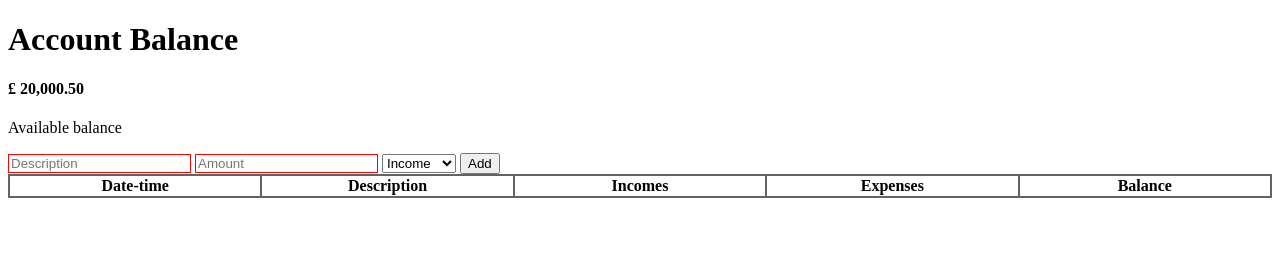
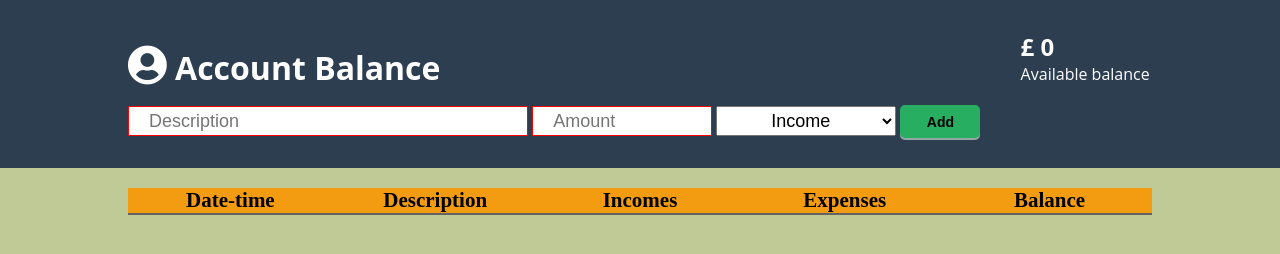
Before and after one commit to Tata-paweennuch/BankAccountBalance-pure-JS, a plain HTML site: page index.html in a window 1280 px wide. Drawn offline with Linux system fonts and the light colour scheme.

Commit message:
first complete version

```diff
--- a/index.html
+++ b/index.html
@@ -6,14 +6,17 @@
     <meta http-equiv="X-UA-Compatible" content="ie=edge">
     <title>Document</title>
     <link rel="stylesheet" href="style.css">
+    <link rel="stylesheet" href="https://use.fontawesome.com/releases/v5.3.1/css/all.css" integrity="sha384-mzrmE5qonljUremFsqc01SB46JvROS7bZs3IO2EmfFsd15uHvIt+Y8vEf7N7fWAU" crossorigin="anonymous">
     <link rel="shortcut icon" href="./Assets/63251520-hand-holding-passbook-.jpg">
 </head>
 <body>
     <header>
-        <h1>Account Balance</h1>
-        <div class="available-bal">
-            <h4>£ <span class="current-balance">20,000.50</span></h4>
-            <p>Available balance</p>
+        <div class="header-container">
+            <h1 class="mb-1"><i class="fas fa-user-circle"></i> Account Balance</h1>
+            <div class="available-bal mb-1">
+                <h2>£ <span class="current-balance">0</span></h2>
+                <p>Available balance</p>
+            </div>
         </div>
         <div class="adding-transaction">
             <input type="text" class="description" placeholder="Description" pattern="[A-Za-z0-9]*" required>
--- a/script.js
+++ b/script.js
@@ -47,7 +47,7 @@ const grabingData = () => {
             return 0;
         }
     }
-    //let typeTrans = typeOfTransaction.options[typeOfTransaction.selectedIndex].value;
+    let typeTrans = typeOfTransaction.options[typeOfTransaction.selectedIndex].value;
     let accumBalance = Object.keys(arrayOfTransaction).reduce(function (previous, key) {
                     previous.net += arrayOfTransaction[key].net;
                         return previous;
@@ -58,6 +58,7 @@ const grabingData = () => {
     arrayOfTransaction.push({
         date: dateTime,
         description: descTrans,
+        type: typeTrans,
         income: incomeAmount(),
         expense: expenseAmount(),
         net: incomeAmount() - expenseAmount(),
@@ -83,6 +84,12 @@ const addingData = () => {
     let eachTrans;
     arrayOfData.forEach(transaction => {
         eachTrans = document.createElement('tr');
+        if (transaction.type == 'income') {
+            eachTrans.style.backgroundColor = 'rgba(86, 194, 122, 0.4)';
+        } else if (transaction.type == 'expense') {
+            eachTrans.style.backgroundColor = 'rgba(241, 72, 72, 0.3)';
+        }
+
         const transDetail = `
             <td>${transaction.date}</td>
             <td>${transaction.description}</td>
--- a/style.css
+++ b/style.css
@@ -1,5 +1,90 @@
+* {
+    box-sizing: border-box;
+    margin: 0;
+    padding: 0;
+}
+body {
+    background-color: rgb(192, 202, 151);
+}
+/* body {
+    padding: 30px 40px;
+} */
+header {
+    background-color: #2c3e50;
+    font-family: 'Open Sans', sans-serif;
+    padding: 30px 10%;
+}
+
+.header-container {
+    display: block;
+    color: #fff;
+}
+
+.header-container h1, .header-container .available-bal {
+    display: inline-block;
+}
+
+.header-container h1 {
+    margin-right: 45vw;
+}
+
+h1 .fa-user-circle {
+    font-size: 40px;
+}
+
+select {
+    width: 180px;
+    height: 30px;
+    padding-left: 50px;
+    font-size: 18px;
+}
+
+.description {
+    width: 400px;
+    height: 30px;
+    padding-left: 20px;
+    font-size: 18px;
+}
+
+.amount {
+    width: 180px;
+    height: 30px;
+    padding-left: 20px;
+    font-size: 18px;
+}
+
 input:invalid {
     border: 1px solid red;
+}
+
+button {
+    width: 80px;
+    height: 33px;
+    text-align: center;
+    font-size: 14px;
+    font-weight: 550;
+    cursor: pointer;
+    outline: none;
+    border: none;
+    border-radius:5px;
+    box-shadow: 0 2px #95a5a6;
+    background-color: #27ae60;
+}
+
+button:hover {
+    background-color: #2ecc71;
+}
+
+button:active {
+    background-color: #2ecc71;
+    /* box-shadow: 0 5px #95a5a6; */
+    transform: translateY(4px);
+}
+
+/* ======================= Table part ======================= */
+main {
+    width: 80vw;
+    margin: 20px auto;
 }
 
 table {
@@ -11,12 +96,30 @@ table {
 
 }
 
+tr {
+    border-bottom: 1px solid rgb(122, 115, 115);
+}
+
+th {
+    /* background-color: rgb(93, 102, 64); */
+    background-color:#f39c12;
+    border-bottom: 2px solid rgb(100, 99, 99);
+    font-size: 21px;
+}
+
 th, td {
     text-align: center;
     word-wrap: break-word;
-    border: 2px solid rgb(100, 99, 99);
+    /* border: 2px solid rgb(100, 99, 99); */
 }
 
 td {
-    background-color: rgb(151, 224, 200);
+    /* background-color: rgb(151, 224, 200); */
+    font-size: 20px;
+    line-height: 32px;
 }
+
+/* ======= General: margin, padding ======= */
+.mb-1 {
+    margin-bottom: 1rem;
+}
```
